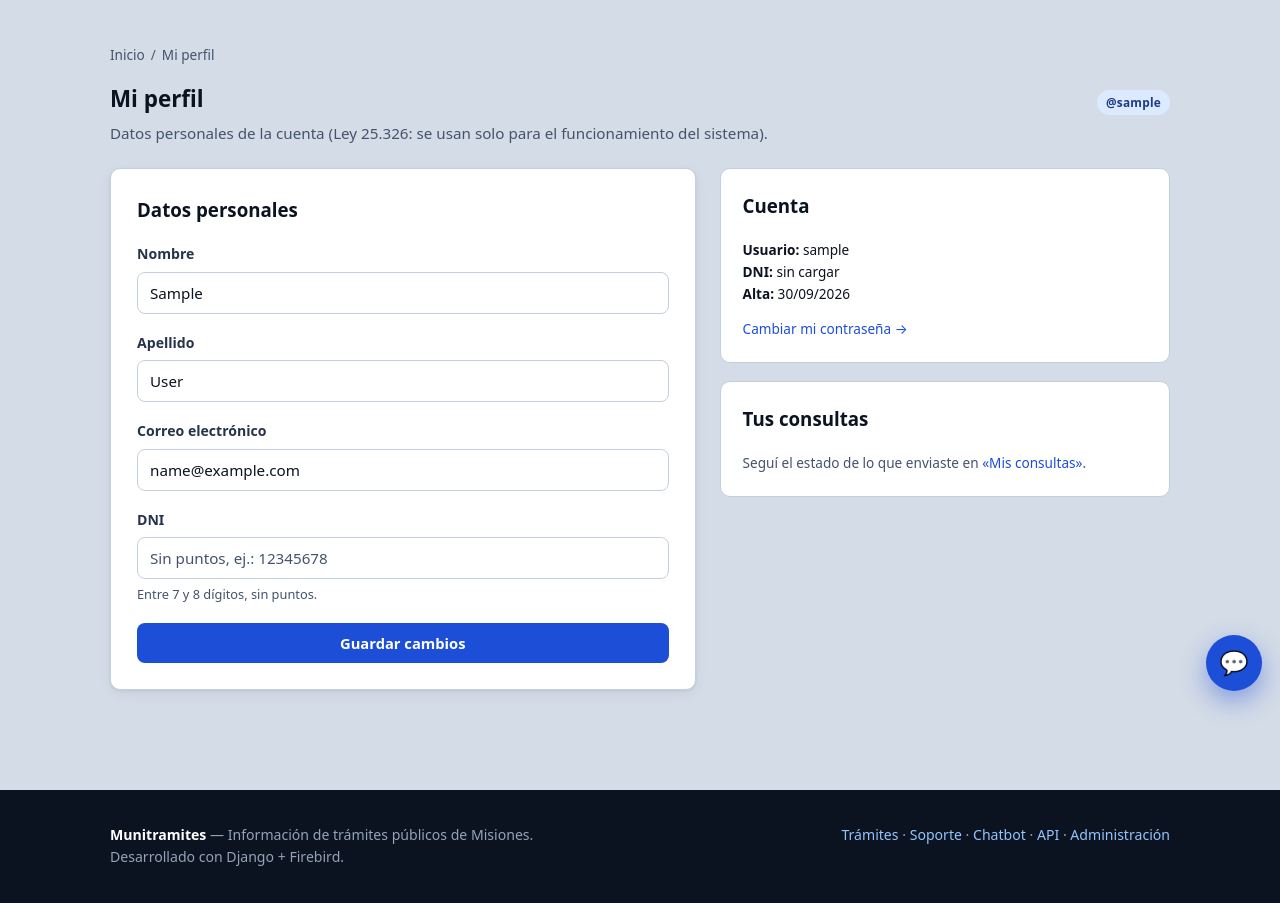
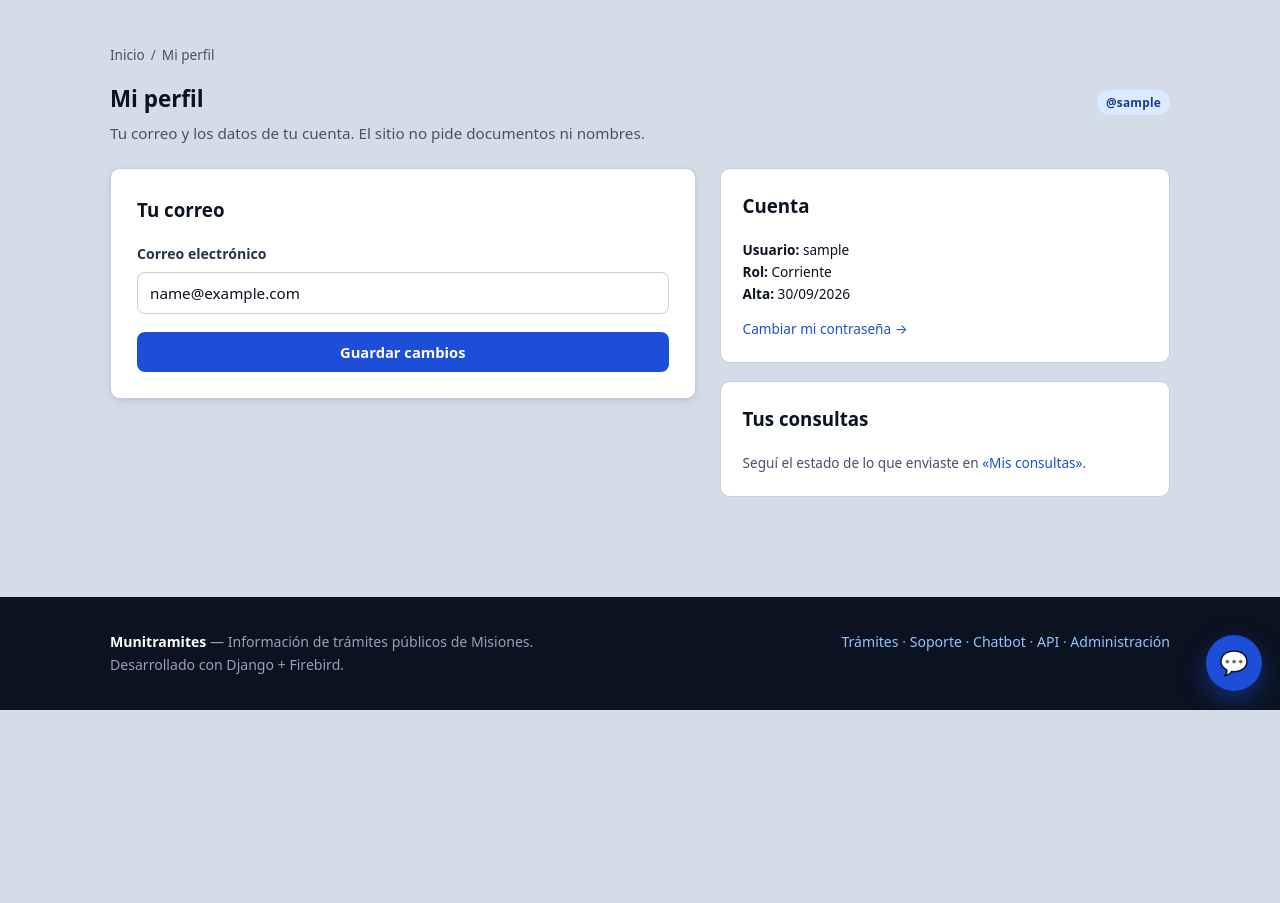
Before and after one commit to guilldev08/pp1_munitramites, a Django app: page /perfil/ in a window 1280 px wide. Shown: the part 91-994 px from the top of the page. After the commit the page ends 801 px from the top, so only its background shows below. Run offline with Django 5.2, Linux system fonts and the light colour scheme; the visitor is signed in with stand-in values (Sample User, id 1); data comes from the database, SQL or seed files in the repository.

Commit message:
Cuentas sin DNI ni nombres: usuario, correo y contraseña, con Perfil en id UUID
- Registro, alta y edicion de cuentas piden solo usuario, correo y contrasena (mas rol y actividad en el panel); se eliminan nombre, apellido y DNI de todos los forms y de la base.
- Perfil: baja el campo dni y su PK pasa a ser un id de cadena de caracteres (UUID); la migracion 0006 recrea la tabla conservando los roles.
- /perfil/ edita el correo y muestra usuario, rol y fecha de alta; la lista del panel pierde la columna Nombre.
- Admin: Perfiles por UUID con el rol, inline de solo lectura y pildora de rol de tres colores.
- Tests: 198 en verdes (bajan 2 por los tests de DNI que ya no aplican).

```diff
--- a/munitramites/forms.py
+++ b/munitramites/forms.py
@@ -19,8 +19,9 @@ from .models import (
 class RegistroForm(UserCreationForm):
     """Alta de ciudadano. Hereda toda la validacion de Django.
 
-    Además de los campos de `User` pide el DNI (dato personal que exige el
-    documento) y lo guarda en `Perfil` al crear la cuenta.
+    Los datos de la cuenta son los mínimos: usuario, correo y contraseña.
+    El sitio no pide documentos ni nombres —para eso no hace falta ser
+    una página random de trámites.
     """
 
     email = forms.EmailField(
@@ -30,33 +31,16 @@ class RegistroForm(UserCreationForm):
             'autocomplete': 'email',
         }),
     )
-    dni = forms.CharField(
-        label='DNI',
-        max_length=12,
-        widget=forms.TextInput(attrs={
-            'placeholder': 'Sin puntos, ej.: 12345678',
-            'inputmode': 'numeric',
-            'autocomplete': 'off',
-        }),
-        help_text='Entre 7 y 8 dígitos, sin puntos.',
-    )
 
     class Meta:
         model = User
-        fields = ['username', 'email', 'first_name', 'last_name']
+        fields = ['username', 'email']
         labels = {
             'username': 'Usuario',
-            'first_name': 'Nombre',
-            'last_name': 'Apellido',
         }
         widgets = {
             'username': forms.TextInput(attrs={'placeholder': 'tu_usuario'}),
-            'first_name': forms.TextInput(attrs={'placeholder': 'Nombre'}),
-            'last_name': forms.TextInput(attrs={'placeholder': 'Apellido'}),
         }
-
-    def clean_dni(self):
-        return validar_dni(self.cleaned_data['dni'])
 
     def clean_email(self):
         email = self.cleaned_data['email'].lower()
@@ -67,52 +51,25 @@ class RegistroForm(UserCreationForm):
     def save(self, commit=True):
         user = super().save(commit)
         if commit:
-            # La cuenta y su perfil se crean juntas
-            Perfil.objects.create(user=user, dni=self.cleaned_data['dni'])
+            # La cuenta y su perfil (que solo guarda el rol) se crean juntas
+            Perfil.objects.create(user=user)
         return user
 
 
-def validar_dni(valor):
-    """7 u 8 dígitos, sin puntos, y que no esté ya registrado."""
-    dni = valor.replace('.', '').replace(' ', '').strip()
-    if not dni.isdigit() or not 7 <= len(dni) <= 8:
-        raise forms.ValidationError('El DNI debe tener 7 u 8 dígitos, sin puntos.')
-    if Perfil.objects.filter(dni=dni).exists():
-        raise forms.ValidationError('Ya existe una cuenta con ese DNI.')
-    return dni
+class PerfilForm(forms.ModelForm):
+    """Edición del correo de la cuenta.
 
-
-class PerfilForm(forms.ModelForm):
-    """Edición de los datos personales: nombre, apellido, correo y DNI."""
-
-    dni = forms.CharField(
-        label='DNI',
-        max_length=12,
-        widget=forms.TextInput(attrs={
-            'placeholder': 'Sin puntos, ej.: 12345678',
-            'inputmode': 'numeric',
-        }),
-        help_text='Entre 7 y 8 dígitos, sin puntos.',
-    )
+    El usuario y la contraseña no se tocan desde acá: el primero es el
+    identificador y la clave tiene su propio flujo («Cambiar mi
+    contraseña» y el RF-15 de recuperación).
+    """
 
     class Meta:
         model = User
-        fields = ['first_name', 'last_name', 'email']
+        fields = ['email']
         labels = {
-            'first_name': 'Nombre',
-            'last_name': 'Apellido',
             'email': 'Correo electrónico',
         }
-
-    def clean_dni(self):
-        dni = validar_dni(self.cleaned_data['dni'])
-        # El DNI propio no cuenta como repetido
-        if self.instance and self.instance.pk:
-            if Perfil.objects.filter(dni=dni).exclude(
-                user__pk=self.instance.pk
-            ).exists():
-                raise forms.ValidationError('Ya existe una cuenta con ese DNI.')
-        return dni
 
     def clean_email(self):
         email = self.cleaned_data['email'].lower()
@@ -316,9 +273,11 @@ class RespuestaConsultaForm(forms.Form):
 class UsuarioPanelForm(UserCreationForm):
     """Alta de cuentas desde el panel con cualquiera de los tres roles.
 
-    Tiene un campo `rol` propio (nunca `is_superuser`): desde el panel NO
-    se puede crear un superusuario — esa cuenta única se hace con
-    `manage.py createsuperuser` y la regla la vigila `senales.py`.
+    Los datos son los mismos que en el registro —usuario, correo y
+    contraseña—, más el rol. Tiene un campo `rol` propio (nunca
+    `is_superuser`): desde el panel NO se puede crear un superusuario —
+    esa cuenta única se hace con `manage.py createsuperuser` y la regla
+    la vigila `senales.py`.
     """
 
     email = forms.EmailField(
@@ -340,36 +299,16 @@ class UsuarioPanelForm(UserCreationForm):
                   'trámites, consultas y temas; «Administrador» además '
                   'gestiona las cuentas; «Corriente» solo usa el sitio.',
     )
-    dni = forms.CharField(
-        label='DNI',
-        max_length=12,
-        required=False,
-        widget=forms.TextInput(attrs={
-            'placeholder': 'Sin puntos, ej.: 12345678',
-            'inputmode': 'numeric',
-        }),
-        help_text='Opcional. Entre 7 y 8 dígitos, sin puntos.',
-    )
 
     class Meta(UserCreationForm.Meta):
         model = User
-        fields = ['username', 'email', 'first_name', 'last_name']
+        fields = ['username', 'email']
         labels = {
             'username': 'Usuario',
-            'first_name': 'Nombre',
-            'last_name': 'Apellido',
         }
         widgets = {
             'username': forms.TextInput(attrs={'placeholder': 'tu_usuario'}),
-            'first_name': forms.TextInput(attrs={'placeholder': 'Nombre'}),
-            'last_name': forms.TextInput(attrs={'placeholder': 'Apellido'}),
         }
-
-    def clean_dni(self):
-        dni = self.cleaned_data.get('dni', '').strip()
-        if not dni:
-            return ''
-        return validar_dni(dni)
 
     def clean_email(self):
         email = self.cleaned_data['email'].lower()
@@ -384,11 +323,7 @@ class UsuarioPanelForm(UserCreationForm):
         user.is_staff = rol != Perfil.Rol.CORRIENTE
         if commit:
             user.save()
-            Perfil.objects.create(
-                user=user,
-                dni=self.cleaned_data.get('dni', ''),
-                rol=rol,
-            )
+            Perfil.objects.create(user=user, rol=rol)
         return user
 
 
@@ -415,17 +350,13 @@ class UsuarioRolForm(forms.ModelForm):
 
     class Meta:
         model = User
-        fields = ['username', 'email', 'first_name', 'last_name', 'is_active']
+        fields = ['username', 'email', 'is_active']
         labels = {
             'username': 'Usuario',
-            'first_name': 'Nombre',
-            'last_name': 'Apellido',
             'is_active': 'Cuenta activa',
         }
         widgets = {
             'username': forms.TextInput(attrs={'placeholder': 'tu_usuario'}),
-            'first_name': forms.TextInput(attrs={'placeholder': 'Nombre'}),
-            'last_name': forms.TextInput(attrs={'placeholder': 'Apellido'}),
         }
 
     def __init__(self, *args, **kwargs):
--- a/munitramites/senales.py
+++ b/munitramites/senales.py
@@ -13,7 +13,7 @@ def un_solo_superusuario(sender, instance, **kwargs):
     """Regla: UNA sola cuenta de superusuario en todo el sistema.
 
     El superusuario es la única llave a /admin/, a los usuarios, a los
-    grupos y a los perfiles (DNI): si se multiplica, el candado deja de
+    grupos y a los perfiles (rol): si se multiplica, el candado deja de
     servir. El guard corre ANTES de escribir, así que cualquier intento de
     crear —o de elevar una cuenta a— un segundo superusuario corta en el
     acto, sin importar por dónde venga (admin, shell, script, test).
--- a/munitramites/templates/cuenta/perfil.html
+++ b/munitramites/templates/cuenta/perfil.html
@@ -12,14 +12,14 @@
     <div class="titulo-seccion">
       <div>
         <h2>Mi perfil</h2>
-        <p>Datos personales de la cuenta (Ley 25.326: se usan solo para el funcionamiento del sistema).</p>
+        <p>Tu correo y los datos de tu cuenta. El sitio no pide documentos ni nombres.</p>
       </div>
       <span class="etiqueta etiqueta--tema">@{{ request.user.username }}</span>
     </div>
 
     <div class="dos-columnas">
       <form class="formulario" method="post" novalidate>
-        <h3 class="mt-0">Datos personales</h3>
+        <h3 class="mt-0">Tu correo</h3>
 
         {% csrf_token %}
 
@@ -46,7 +46,7 @@
           <h3 class="mt-0">Cuenta</h3>
           <ul class="lista-limpia texto-chico">
             <li><strong>Usuario:</strong> {{ request.user.username }}</li>
-            <li><strong>DNI:</strong> {{ perfil.dni|default:"sin cargar" }}</li>
+            <li><strong>Rol:</strong> {{ perfil.get_rol_display }}</li>
             <li><strong>Alta:</strong> {{ request.user.date_joined|date:"d/m/Y" }}</li>
           </ul>
           <p class="texto-suave texto-chico mb-0">
--- a/munitramites/templates/panel/usuarios_lista.html
+++ b/munitramites/templates/panel/usuarios_lista.html
@@ -9,7 +9,7 @@
 {% block panel_contenido %}
 <form class="subfiltros subfiltros--busqueda" method="get" action="{% url 'panel_usuarios' %}">
   <input type="search" name="q" value="{{ q }}"
-         placeholder="Buscar por usuario, nombre o correo…"
+         placeholder="Buscar por usuario o correo…"
          aria-label="Buscar usuarios">
   <button class="boton boton--secundario boton--chico" type="submit">Buscar</button>
   {% if q %}<a class="boton boton--secundario boton--chico" href="{% url 'panel_usuarios' %}">Limpiar</a>{% endif %}
@@ -21,7 +21,6 @@
       <thead>
         <tr>
           <th>Usuario</th>
-          <th>Nombre</th>
           <th>Correo</th>
           <th>Rol</th>
           <th>Cuenta</th>
@@ -32,7 +31,6 @@
         {% for u in pagina %}
           <tr>
             <td><strong>{{ u.username }}</strong></td>
-            <td>{{ u.get_full_name|default:"—" }}</td>
             <td>{{ u.email|default:"—" }}</td>
             <td>
               {% if u.is_superuser %}
--- a/munitramites/views/cuenta.py
+++ b/munitramites/views/cuenta.py
@@ -1,7 +1,8 @@
-"""Cuenta del ciudadano: registro, perfil y datos personales.
+"""Cuenta del ciudadano: registro y perfil.
 
-RF-01 (registro) y «consultar y modificar sus propios datos» (tipos de
-usuario del documento): nombre, apellido, email y DNI.
+RF-01 (registro): el sitio pide lo mínimo —usuario, correo y
+contraseña—, sin documentos ni nombres. El perfil de cada cuenta solo
+carga el rol (ver `models.Perfil`).
 
 La clave olvidada (RF-15) no tiene vista propia: la resuelven las vistas
 de Django montadas en `urls.py`.
@@ -9,7 +10,6 @@ de Django montadas en `urls.py`.
 
 from django.contrib import messages
 from django.contrib.auth.decorators import login_required
-from django.db import transaction
 from django.shortcuts import redirect, render
 
 from ..forms import PerfilForm, RegistroForm
@@ -43,25 +43,17 @@ def registro(request):
 
 @login_required
 def perfil(request):
-    """Ficha personal: nombre, apellido, correo y DNI (editable)."""
+    """Ficha de la cuenta: usuario, correo y rol (el correo es editable)."""
     perfil_obj, _ = Perfil.objects.get_or_create(user=request.user)
 
     if request.method == 'POST':
         form = PerfilForm(request.POST, instance=request.user)
         if form.is_valid():
-            with transaction.atomic():
-                user = form.save()
-                # El DNI vive en el perfil, que se crea junto a la cuenta
-                perfil_obj = user.perfil
-                perfil_obj.dni = form.cleaned_data['dni']
-                perfil_obj.save(update_fields=['dni'])
+            form.save()
             messages.success(request, 'Datos actualizados.')
             return redirect('perfil')
     else:
-        form = PerfilForm(
-            instance=request.user,
-            initial={'dni': perfil_obj.dni},
-        )
+        form = PerfilForm(instance=request.user)
 
     return render(request, 'cuenta/perfil.html', {
         'form': form,
--- a/munitramites/views/panel.py
+++ b/munitramites/views/panel.py
@@ -343,10 +343,7 @@ def panel_usuarios(request):
     busqueda = request.GET.get('q', '').strip()
     if busqueda:
         queryset = queryset.filter(
-            Q(username__icontains=busqueda)
-            | Q(email__icontains=busqueda)
-            | Q(first_name__icontains=busqueda)
-            | Q(last_name__icontains=busqueda)
+            Q(username__icontains=busqueda) | Q(email__icontains=busqueda)
         )
 
     paginador = Paginator(queryset, POR_PAGINA)
```
Also changed, not shown: munitramites/admin.py (+29 -13 lines), munitramites/models.py (+21 -19 lines), munitramites/tests/base.py (+5 -7 lines), munitramites/tests/test_auth.py (+16 -46 lines), munitramites/tests/test_panel.py (+10 -15 lines), munitramites/tests/test_roles.py (+2 -4 lines), README.md, munitramites/migrations/0006_remove_perfil_dni_alter_perfil_id.py (added).
